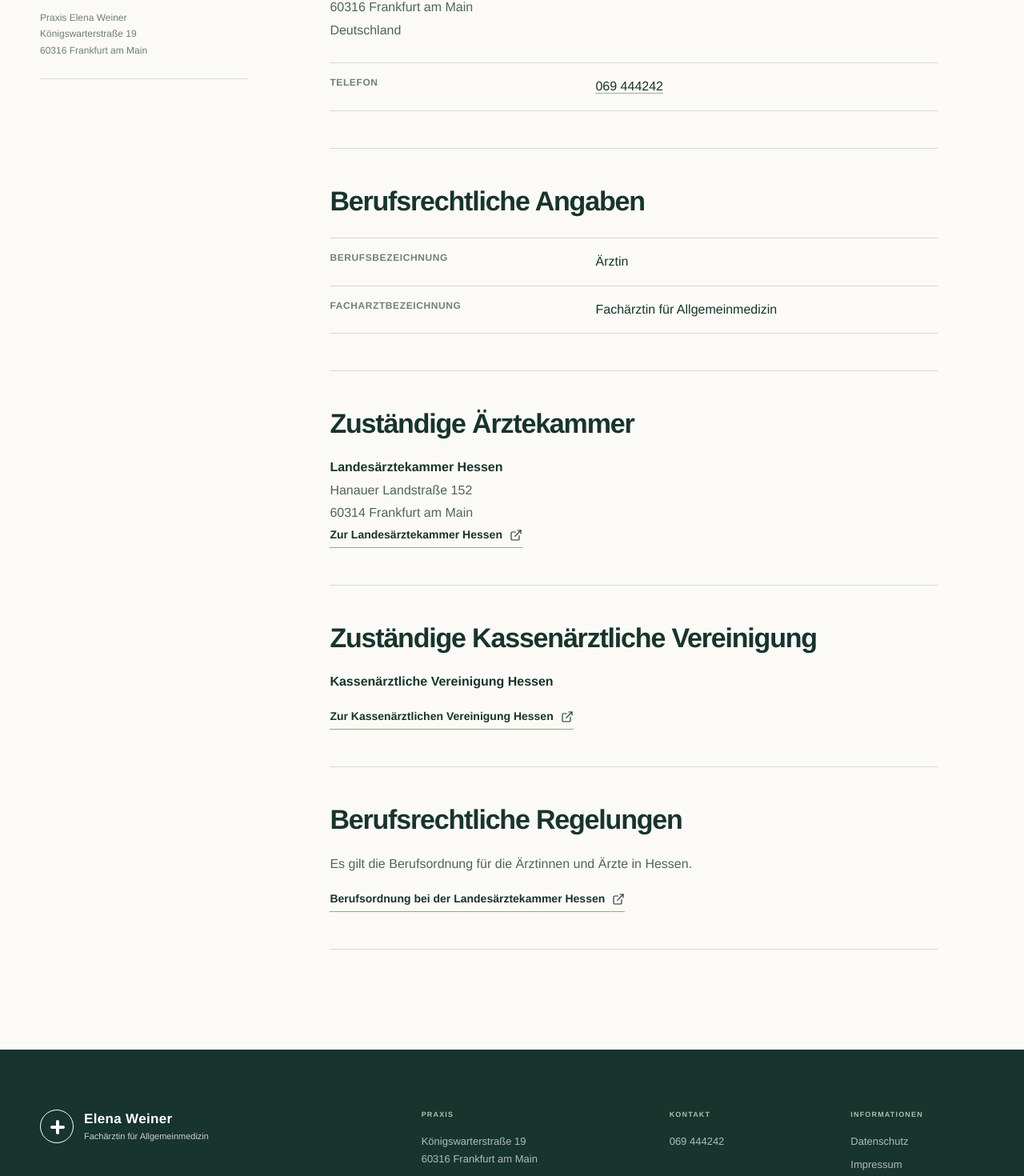
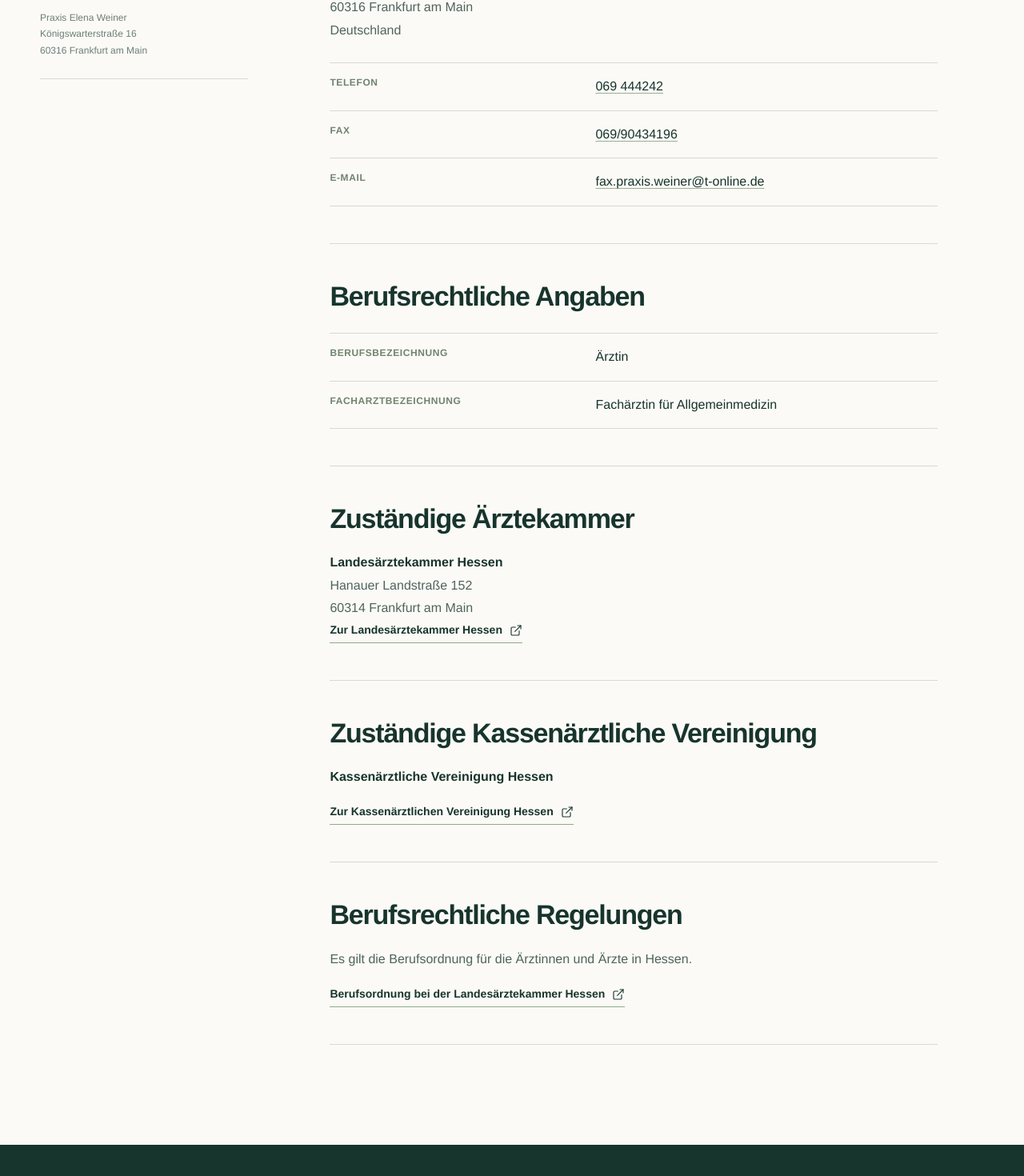
Before and after one commit to melodycards/praxis-elena-weiner, a Next.js app: page /impressum in a window 1280 px wide. Shown: the part 754-2224 px from the top of the page at 80% size. Built offline with nearby package versions, Linux system fonts and the light colour scheme.

Commit message:
update practice contact details

```diff
--- a/app/components/LegalPageShell.tsx
+++ b/app/components/LegalPageShell.tsx
@@ -67,7 +67,7 @@ export default function LegalPageShell({
             <Link href="/impressum" aria-current={activePage === "impressum" ? "page" : undefined}>Impressum</Link>
             <Link href="/datenschutz" aria-current={activePage === "datenschutz" ? "page" : undefined}>Datenschutz</Link>
           </nav>
-          <p>{practiceLabel}<br />Königswarterstraße 19<br />60316 Frankfurt am Main</p>
+          <p>{practiceLabel}<br />Königswarterstraße 16<br />60316 Frankfurt am Main</p>
         </aside>
         <article className="legal-content">{children}</article>
       </div>
@@ -78,8 +78,8 @@ export default function LegalPageShell({
             <span className="brand-mark" aria-hidden="true"><i /></span>
             <span className="brand-copy"><strong>Elena Weiner</strong><small>Fachärztin für Allgemeinmedizin</small></span>
           </Link>
-          <div className="footer-address"><strong>Praxis</strong><span>Königswarterstraße 19<br />60316 Frankfurt am Main</span></div>
-          <div className="footer-contact"><strong>Kontakt</strong><a href="tel:+4969444242">069 444242</a></div>
+          <div className="footer-address"><strong>Praxis</strong><span>Königswarterstraße 16<br />60316 Frankfurt am Main</span></div>
+          <div className="footer-contact"><strong>Kontakt</strong><a href="tel:+4969444242">Telefon: 069 444242</a><a href="fax:+496990434196">Fax: 069/90434196</a><a href="mailto:fax.praxis.weiner@t-online.de">fax.praxis.weiner@t-online.de</a></div>
           <div className="footer-links"><strong>Informationen</strong><Link href="/datenschutz">Datenschutz</Link><Link href="/impressum">Impressum</Link></div>
         </div>
         <div className="shell footer-bottom">
--- a/app/datenschutz/page.tsx
+++ b/app/datenschutz/page.tsx
@@ -21,11 +21,12 @@ export default function DatenschutzPage() {
         <address>
           <strong>Dr. med. Elena Weiner</strong><br />
           Praxis für Allgemeinmedizin<br />
-          Königswarterstraße 19<br />
+          Königswarterstraße 16<br />
           60316 Frankfurt am Main<br />
-          Telefon: <a href="tel:+4969444242">069 444242</a>
+          Telefon: <a href="tel:+4969444242">069 444242</a><br />
+          Fax: <a href="fax:+496990434196">069/90434196</a><br />
+          E-Mail: <a href="mailto:fax.praxis.weiner@t-online.de">fax.praxis.weiner@t-online.de</a>
         </address>
-        {/* TODO(datenschutz): Vor offizieller Nutzung eine erreichbare E-Mail-Adresse der Verantwortlichen ergänzen. Keine Adresse erfinden. */}
       </section>
 
       <section>
@@ -66,7 +67,8 @@ export default function DatenschutzPage() {
 
       <section>
         <h2>7. Kontaktaufnahme</h2>
-        <p>Die Website bietet ausschließlich eine telefonische Kontaktmöglichkeit. Es gibt kein Kontakt- oder Terminformular und keine Online-Terminbuchung. Bei einem Anruf gelten zusätzlich die Datenverarbeitungsvorgänge des jeweiligen Telekommunikationsanbieters und der Praxisorganisation.</p>
+        <p>Die Website bietet Kontaktmöglichkeiten per Telefon, Fax und E-Mail. Die E-Mail-Adresse ist als normaler Mail-Link eingebunden; beim bloßen Aufruf der Website werden dadurch keine Daten an den E-Mail-Anbieter übertragen. Erst wenn Sie selbst eine Nachricht versenden, werden die von Ihnen übermittelten Angaben zur Bearbeitung Ihres Anliegens verarbeitet. Je nach Anliegen erfolgt dies auf Grundlage von Art. 6 Abs. 1 lit. b DSGVO zur Durchführung vorvertraglicher Maßnahmen oder auf Grundlage von Art. 6 Abs. 1 lit. f DSGVO im berechtigten Interesse an einer sachgerechten Kommunikation.</p>
+        <p>Es gibt kein Kontakt- oder Terminformular und keine Online-Terminbuchung. Bei Telefonaten, Faxen und E-Mails können zusätzlich die jeweiligen Telekommunikations- und E-Mail-Anbieter beteiligt sein.</p>
       </section>
 
       <section>
--- a/app/globals.css
+++ b/app/globals.css
@@ -213,6 +213,7 @@ footer { background: var(--ink); color: white; padding: 75px 0 30px; }
 .footer-address, .footer-contact, .footer-links { display: flex; flex-direction: column; gap: 7px; font-size: 13px; }
 .footer-address > strong, .footer-contact > strong, .footer-links > strong { text-transform: uppercase; letter-spacing: .13em; font-size: 9px; color: #adc0a8; margin-bottom: 8px; }
 .footer-address span, .footer-contact a, .footer-links a { color: rgba(255,255,255,.67); line-height: 1.7; }
+.footer-contact a { overflow-wrap: anywhere; }
 .footer-bottom { border-top: 1px solid rgba(255,255,255,.13); padding-top: 25px; display: flex; justify-content: space-between; color: rgba(255,255,255,.42); font-size: 11px; }
 .legal-page { background: var(--paper); }
 .legal-header { background: var(--ink); color: white; border-bottom: 1px solid rgba(255,255,255,.14); }
--- a/app/impressum/page.tsx
+++ b/app/impressum/page.tsx
@@ -20,14 +20,15 @@ export default function ImpressumPage() {
           <strong>Praxis Elena Weiner</strong><br />
           Elena Weiner<br />
           Fachärztin für Allgemeinmedizin<br />
-          Königswarterstraße 19<br />
+          Königswarterstraße 16<br />
           60316 Frankfurt am Main<br />
           Deutschland
         </address>
         <dl className="legal-facts">
           <div><dt>Telefon</dt><dd><a href="tel:+4969444242">069 444242</a></dd></div>
+          <div><dt>Fax</dt><dd><a href="fax:+496990434196">069/90434196</a></dd></div>
+          <div><dt>E-Mail</dt><dd><a href="mailto:fax.praxis.weiner@t-online.de">fax.praxis.weiner@t-online.de</a></dd></div>
         </dl>
-        {/* TODO(impressum): Vor offizieller Nutzung eine erreichbare Praxis-E-Mail-Adresse als Pflichtangabe ergänzen. Keine Adresse erfinden. */}
       </section>
 
       <section>
--- a/app/page.tsx
+++ b/app/page.tsx
@@ -6,10 +6,12 @@ import {
   HeartHandshake,
   HeartPulse,
   ListChecks,
+  Mail,
   MapPin,
   MessagesSquare,
   Navigation,
   Phone,
+  Printer,
   ShieldCheck,
   Stethoscope,
   Syringe,
@@ -99,8 +101,8 @@ export default function Home() {
         </div>
         <div className="hero-location">
           <span className="location-icon" aria-hidden="true"><MapPin /></span>
-          <span><small>Praxis im Ostend</small><strong>Königswarterstraße 19</strong></span>
-          <a className="location-route" href="https://www.google.com/maps/dir/?api=1&destination=K%C3%B6nigswarterstra%C3%9Fe+19%2C+60316+Frankfurt+am+Main" target="_blank" rel="noreferrer" aria-label="Route zur Praxis starten"><Navigation aria-hidden="true" /> Route</a>
+          <span><small>Praxis im Ostend</small><strong>Königswarterstraße 16</strong></span>
+          <a className="location-route" href="https://www.google.com/maps/dir/?api=1&destination=K%C3%B6nigswarterstra%C3%9Fe+16%2C+60316+Frankfurt+am+Main" target="_blank" rel="noreferrer" aria-label="Route zur Praxis starten"><Navigation aria-hidden="true" /> Route</a>
         </div>
       </section>
 
@@ -213,11 +215,13 @@ export default function Home() {
               <span className="card-icon inverted" aria-hidden="true"><MapPin /></span>
               <small>Adresse & Kontakt</small>
               <h3>Mitten im Frankfurter Ostend</h3>
-              <p>Königswarterstraße 19<br />60316 Frankfurt am Main</p>
+              <p>Königswarterstraße 16<br />60316 Frankfurt am Main</p>
             </div>
             <div className="contact-links">
               <a href="tel:+4969444242"><span><small>Telefon</small><strong>069 444242</strong></span><span className="contact-link-icon" aria-hidden="true"><Phone /></span></a>
-              <a href="https://www.google.com/maps/dir/?api=1&destination=K%C3%B6nigswarterstra%C3%9Fe+19%2C+60316+Frankfurt+am+Main" target="_blank" rel="noreferrer"><span><small>Anfahrt</small><strong>Route in Google Maps</strong></span><span className="contact-link-icon" aria-hidden="true"><Navigation /></span></a>
+              <a href="fax:+496990434196"><span><small>Fax</small><strong>069/90434196</strong></span><span className="contact-link-icon" aria-hidden="true"><Printer /></span></a>
+              <a href="mailto:fax.praxis.weiner@t-online.de"><span><small>E-Mail</small><strong>fax.praxis.weiner@t-online.de</strong></span><span className="contact-link-icon" aria-hidden="true"><Mail /></span></a>
+              <a href="https://www.google.com/maps/dir/?api=1&destination=K%C3%B6nigswarterstra%C3%9Fe+16%2C+60316+Frankfurt+am+Main" target="_blank" rel="noreferrer"><span><small>Anfahrt</small><strong>Route in Google Maps</strong></span><span className="contact-link-icon" aria-hidden="true"><Navigation /></span></a>
             </div>
           </article>
         </div>
@@ -265,8 +269,8 @@ export default function Home() {
             <span className="brand-mark" aria-hidden="true"><i /></span>
             <span className="brand-copy"><strong>Elena Weiner</strong><small>Fachärztin für Allgemeinmedizin</small></span>
           </div>
-          <div className="footer-address"><strong>Praxis</strong><span>Königswarterstraße 19<br />60316 Frankfurt am Main</span></div>
-          <div className="footer-contact"><strong>Kontakt</strong><a href="tel:+4969444242">069 444242</a></div>
+          <div className="footer-address"><strong>Praxis</strong><span>Königswarterstraße 16<br />60316 Frankfurt am Main</span></div>
+          <div className="footer-contact"><strong>Kontakt</strong><a href="tel:+4969444242">Telefon: 069 444242</a><a href="fax:+496990434196">Fax: 069/90434196</a><a href="mailto:fax.praxis.weiner@t-online.de">fax.praxis.weiner@t-online.de</a></div>
           <div className="footer-links"><strong>Informationen</strong><a href="/datenschutz">Datenschutz</a><a href="/impressum">Impressum</a></div>
         </div>
         <div className="shell footer-bottom">
```
